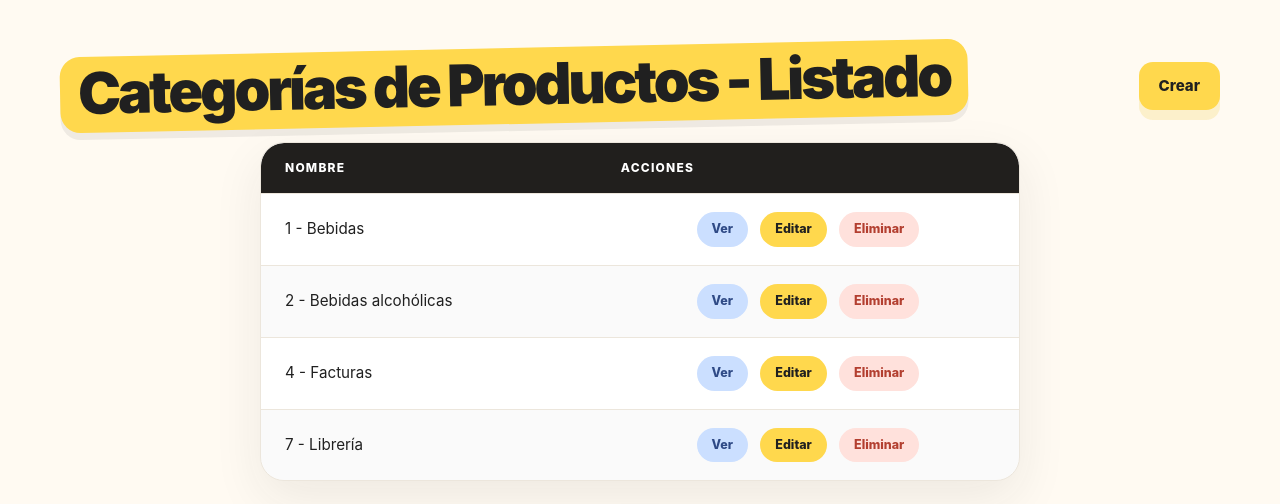
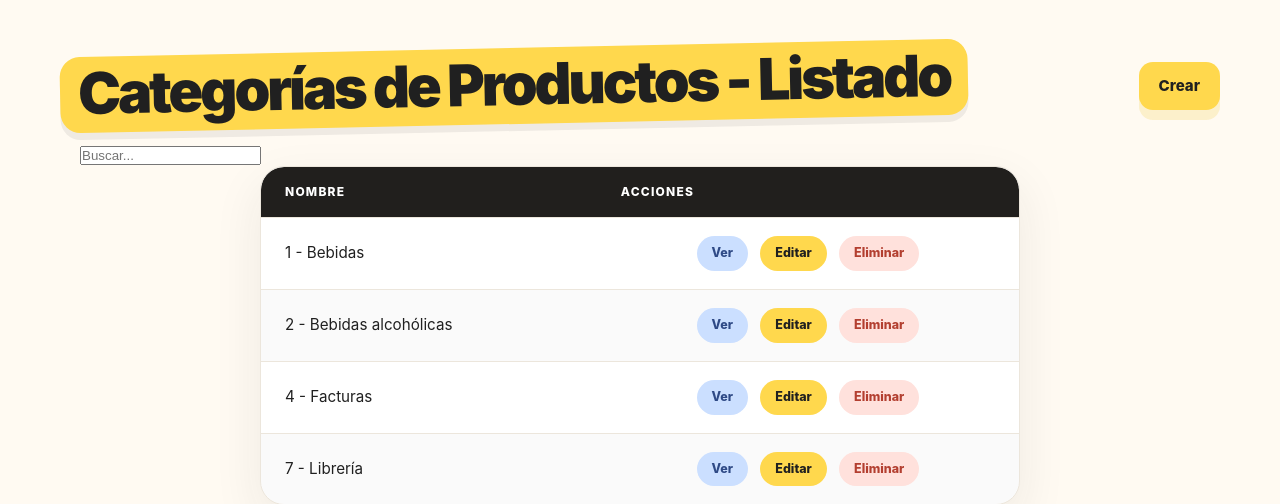
Before and after one commit to esthorace/87744-django, a Django app: page /ventas/categoria/list/ in a window 1280 px wide. Shown: the part 77-581 px from the top of the page. Run offline with Django 5.2, Linux system fonts and the light colour scheme; data comes from the database, SQL or seed files in the repository; both versions use the stored data as it was after the commit.

Commit message:
feat(categoria): campo búsqueda

```diff
--- a/src/ventas/templates/ventas/categoria_list.html
+++ b/src/ventas/templates/ventas/categoria_list.html
@@ -12,6 +12,11 @@
             <h1 class="page-title">Categorías de Productos - Listado</h1>
             <a class="button button-primary"
                href="{% url 'ventas:categoria_create' %}">Crear</a>
+        </div>
+        <div class="container">
+            <form class="form" method="get">
+                <input type="text" name="busqueda" placeholder="Buscar..." />
+            </form>
         </div>
         <table class="data-table">
             <thead>
--- a/src/ventas/views/categoria.py
+++ b/src/ventas/views/categoria.py
@@ -8,7 +8,11 @@ from ..models.categoria import Categoria
 
 
 def categoria_list(request: HttpRequest) -> HttpResponse:
-    categorias = Categoria.objects.all()
+    busqueda = request.GET.get("busqueda", None)
+    if busqueda:
+        categorias = Categoria.objects.filter(nombre__icontains=busqueda)
+    else:
+        categorias = Categoria.objects.all()
     return render(request, "ventas/categoria_list.html", {"categorias": categorias})
 
 
```
Also changed, not shown: docs/3-ORM.md (+1 -0 lines), src/db.sqlite3.
